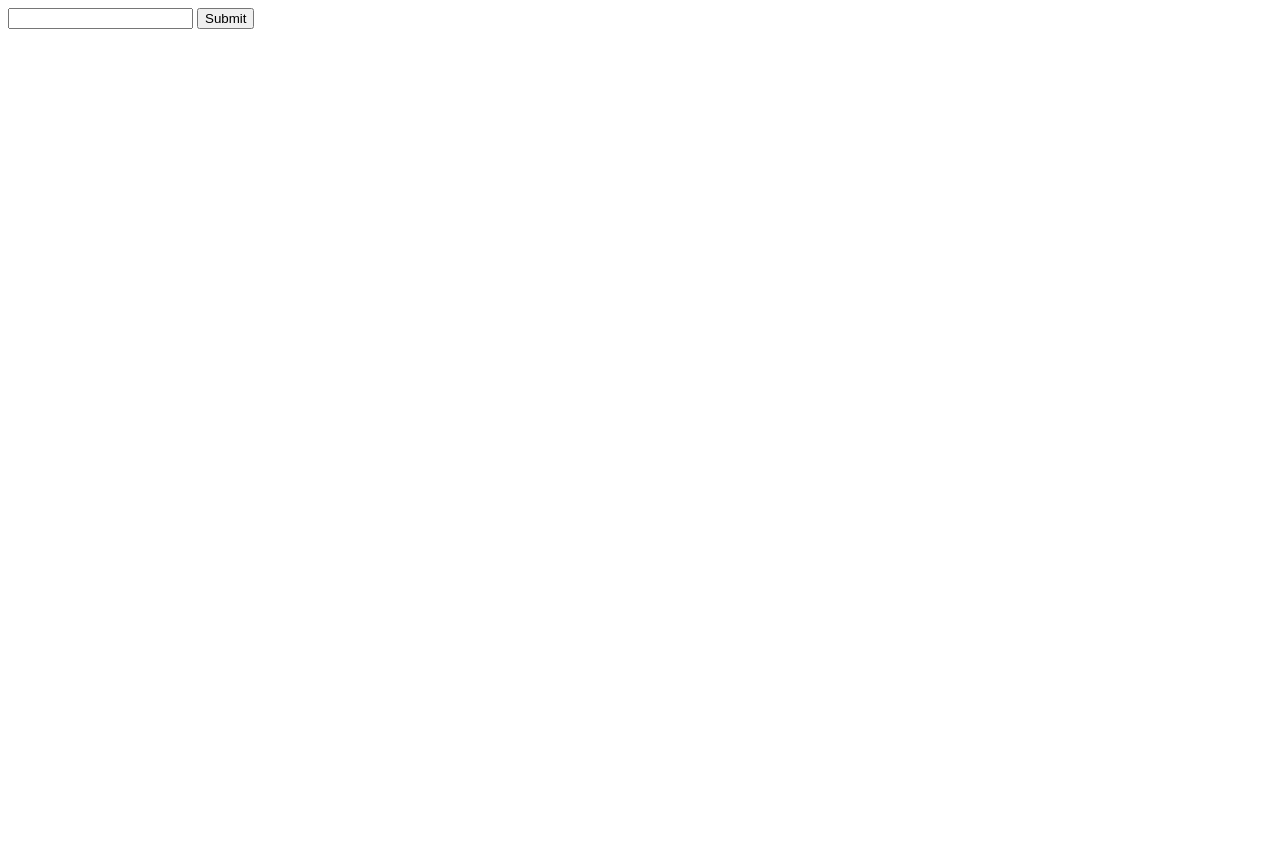
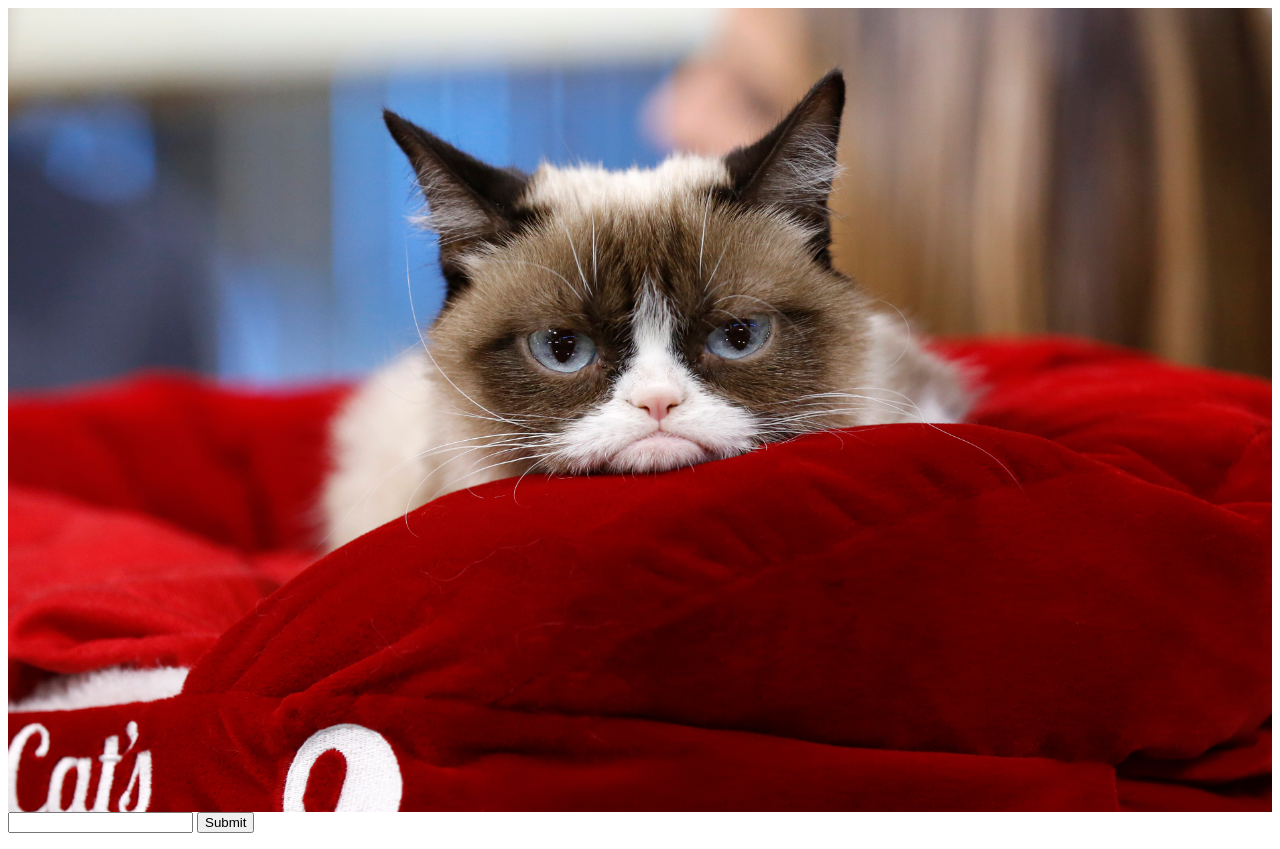
Before and after one commit to b4ld/BreedFinderHome, a website: page public_index/index.html in a window 1280 px wide. Before the commit the page ends 800 px from the top, so only its background shows below. Drawn offline with Linux system fonts and the light colour scheme.

Commit message:
chang imge add grumpycat

```diff
--- a/public_index/index.html
+++ b/public_index/index.html
@@ -1,4 +1,9 @@
-<form method="POST" action="/submit-form">
+<img src="_images/grumpy-cat2.jpg" alt="Cat" style="width: 100%">
+
+
+
+
+<form method="POST" action="/submitcat">
     <input type="email" name="email" />
     <input type="submit" />
 </form>
```
Also changed, not shown: public_index/_images/grumpy-cat2.jpg (added), public_index/_images/grumpy_cat.jpg (added).
